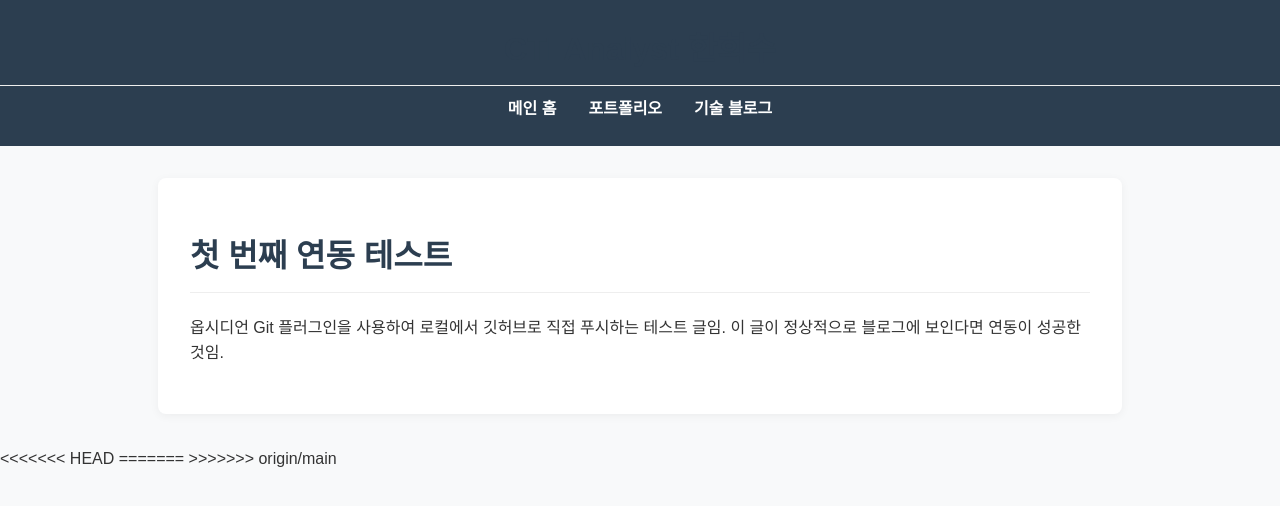
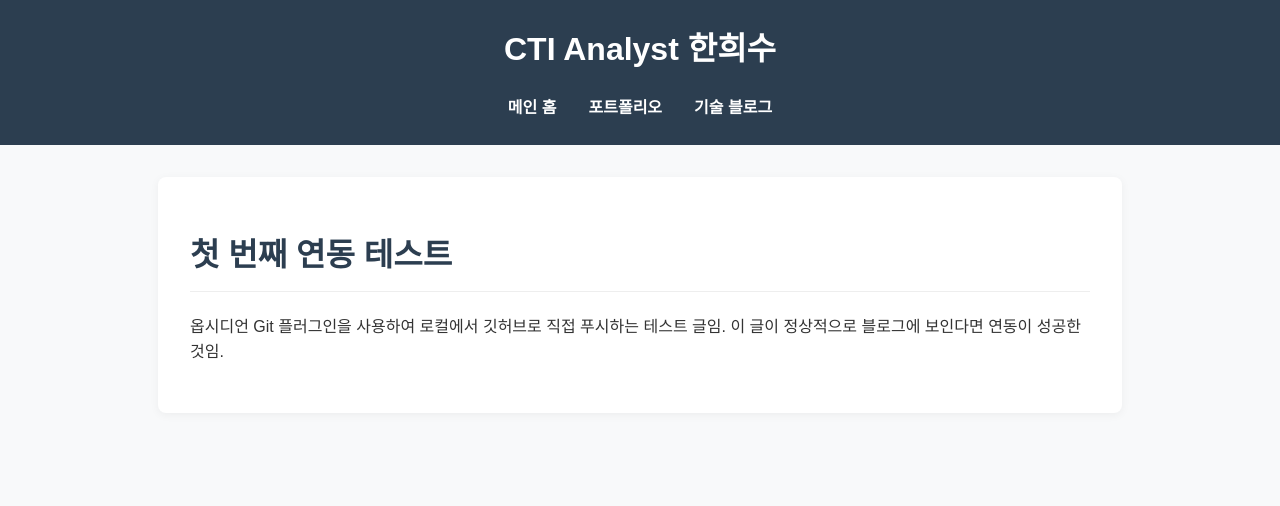
Before and after one commit to crowndaisy76/crowndaisy76.github.io, a Jekyll site: the page built from _posts/2026-04-26-obsidian-test.md.md, in a window 1280 px wide. Shown: the top 506 px of the page. Built offline with Jekyll 4.4.1, drawn with Linux system fonts in a browser that asks for light colours.

Commit message:
vault backup: 2026-04-26 17:27:57

```diff
--- a/_layouts/default.html
+++ b/_layouts/default.html
@@ -6,7 +6,7 @@
     <style>
         body { font-family: 'Pretendard', sans-serif; line-height: 1.6; color: #333; background: #f8f9fa; margin: 0; padding: 0; }
         header { background: #2c3e50; color: white; padding: 1.5rem 0; text-align: center; }
-        header h1 { margin: 0; font-size: 2rem; }
+        header h1 { margin: 0; font-size: 2rem; border-bottom: none; color: white; }
         nav { display: flex; justify-content: center; gap: 2rem; margin-top: 10px; }
         nav a { color: white; text-decoration: none; font-weight: bold; cursor: pointer; }
         nav a:hover { text-decoration: underline; }
@@ -28,8 +28,4 @@
         {{ content }}
     </div>
 </body>
-<<<<<<< HEAD
 </html>
-=======
-</html>
->>>>>>> origin/main
```
